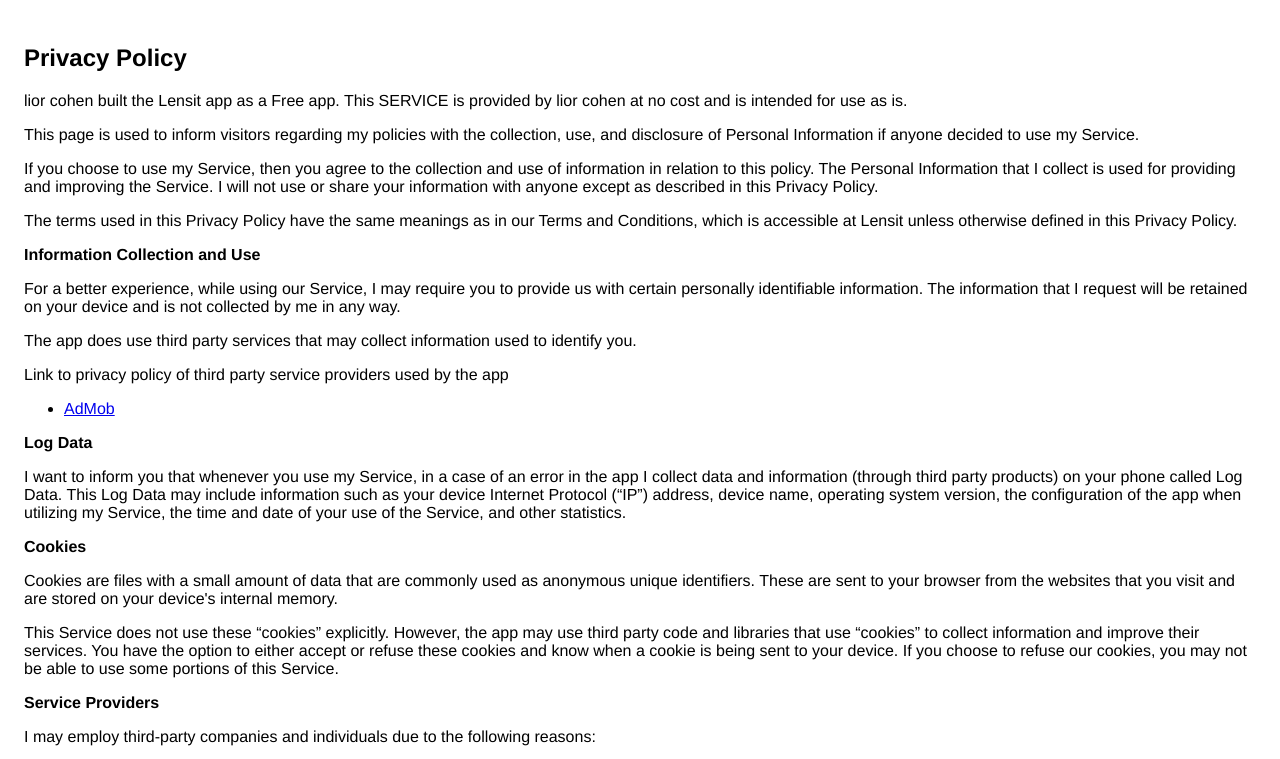
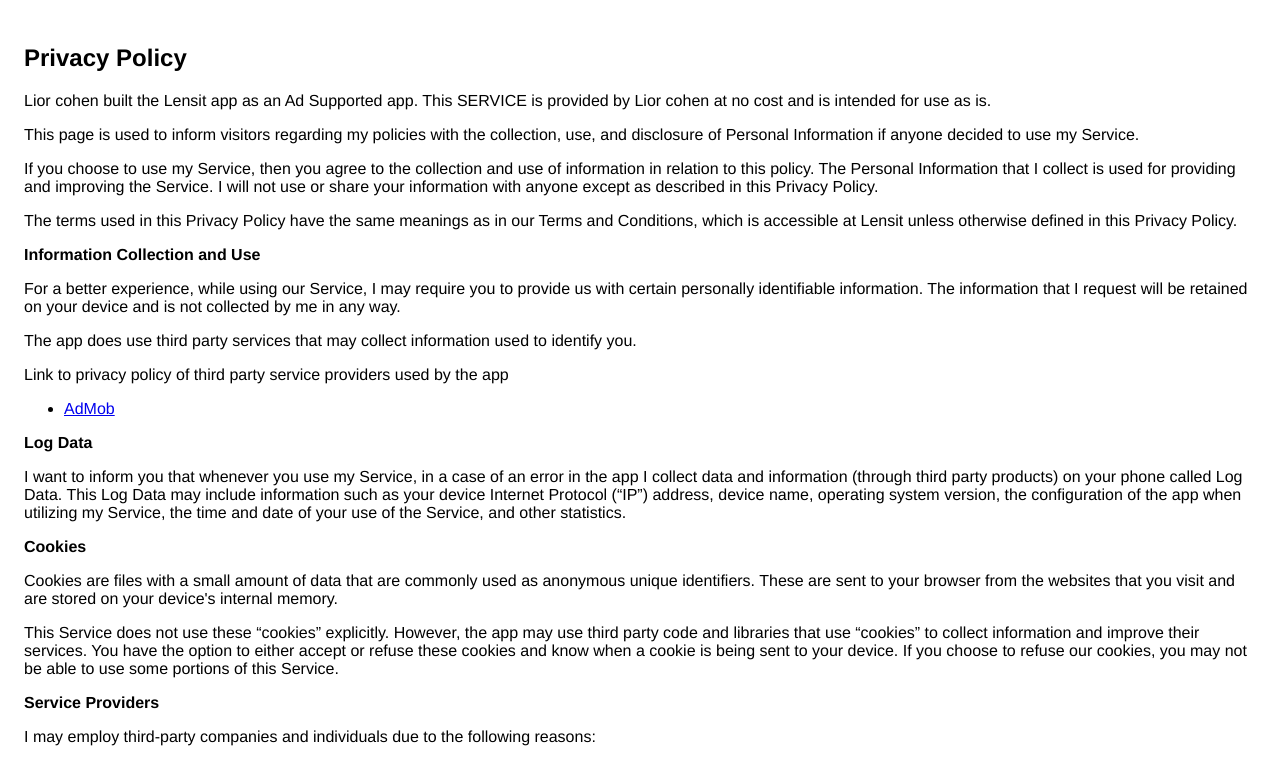
Before and after one commit to lulu70/Lensit-Privacy-Policy, a plain HTML site: page index.html in a window 1280 px wide. Shown: the top 759 px of the page. Drawn offline with Linux system fonts and the light colour scheme.

Commit message:
Add files via upload

```diff
--- a/index.html
+++ b/index.html
@@ -8,9 +8,9 @@
     </head>
     <body>
     <h2>Privacy Policy</h2> <p>
-                    lior cohen built the Lensit app as
-                    a Free app. This SERVICE is provided by
-                    lior cohen at no cost and is intended for
+                    Lior cohen  built the Lensit app as
+                    an Ad Supported app. This SERVICE is provided by
+                    Lior cohen  at no cost and is intended for
                     use as is.
                   </p> <p>
                     This page is used to inform visitors regarding
```
